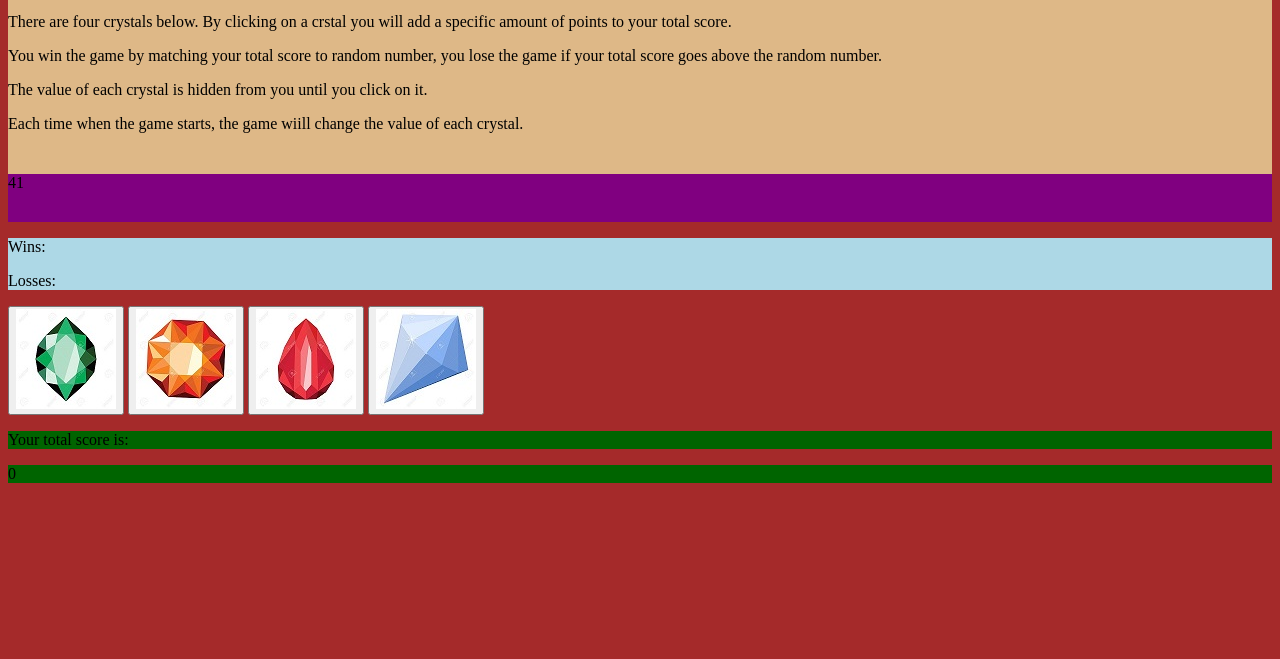
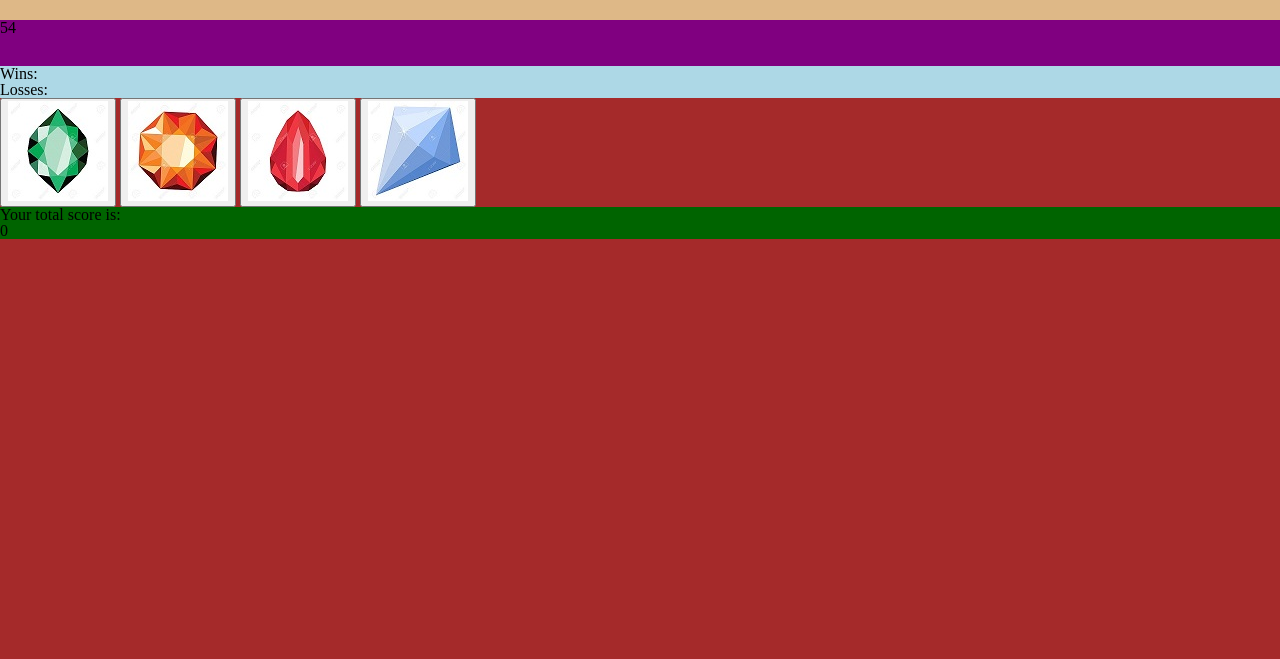
Before and after one commit to gkarmo/unit-4-game, a plain HTML site: page index.html in a window 1280 px wide. Shown: the part 141-800 px from the top of the page. Drawn offline with nearby package versions, Linux system fonts and the light colour scheme.

Commit message:
added reset css

```diff
--- a/assets/css/reset.css
+++ b/assets/css/reset.css
@@ -0,0 +1,43 @@
+html, body, div, span, applet, object, iframe,
+h1, h2, h3, h4, h5, h6, p, blockquote, pre,
+a, abbr, acronym, address, big, cite, code,
+del, dfn, em, img, ins, kbd, q, s, samp,
+small, strike, strong, sub, sup, tt, var,
+b, u, i, center,
+dl, dt, dd, ol, ul, li,
+fieldset, form, label, legend,
+table, caption, tbody, tfoot, thead, tr, th, td,
+article, aside, canvas, details, embed,
+figure, figcaption, footer, header, hgroup,
+menu, nav, output, ruby, section, summary,
+time, mark, audio, video {
+	margin: 0;
+	padding: 0;
+	border: 0;
+	font-size: 100%;
+	font: inherit;
+	vertical-align: baseline;
+}
+/* HTML5 display-role reset for older browsers */
+article, aside, details, figcaption, figure,
+footer, header, hgroup, menu, nav, section {
+	display: block;
+}
+body {
+	line-height: 1;
+}
+ol, ul {
+	list-style: none;
+}
+blockquote, q {
+	quotes: none;
+}
+blockquote:before, blockquote:after,
+q:before, q:after {
+	content: '';
+	content: none;
+}
+table {
+	border-collapse: collapse;
+	border-spacing: 0;
+}
--- a/index.html
+++ b/index.html
@@ -51,7 +51,7 @@
 
     //Generates a new random number when called
     function getRandomNum () {
-        randomNum = Math.floor(Math.random() * 120 - 19) +19;
+        randomNum = Math.floor(Math.random() * 102) +19;
         return $("#random-number").text(randomNum);
     }
     getRandomNum();
@@ -65,10 +65,10 @@
 
     //Generates new button value
     function newButValue () {
-        picOne = Math.floor(Math.random() * 12 - 1) + 1;
-        picTwo = Math.floor(Math.random() * 12 - 1) + 1;
-        picThree = Math.floor(Math.random() * 12 - 1) + 1;
-        picFour = Math.floor(Math.random() * 12 - 1) + 1;
+        picOne = Math.floor(Math.random() * 12) + 1;
+        picTwo = Math.floor(Math.random() * 12) + 1;
+        picThree = Math.floor(Math.random() * 12) + 1;
+        picFour = Math.floor(Math.random() * 12) + 1;
     }
     newButValue();
 
@@ -82,7 +82,7 @@
             wins++;
           $(".win-count").text(wins);
       }
-      if (totalScore > randomNum) {
+      else if (totalScore > randomNum) {
         $(".outcome").text("YOU LOSE :(");
           getRandomNum();
           newButValue();
```
